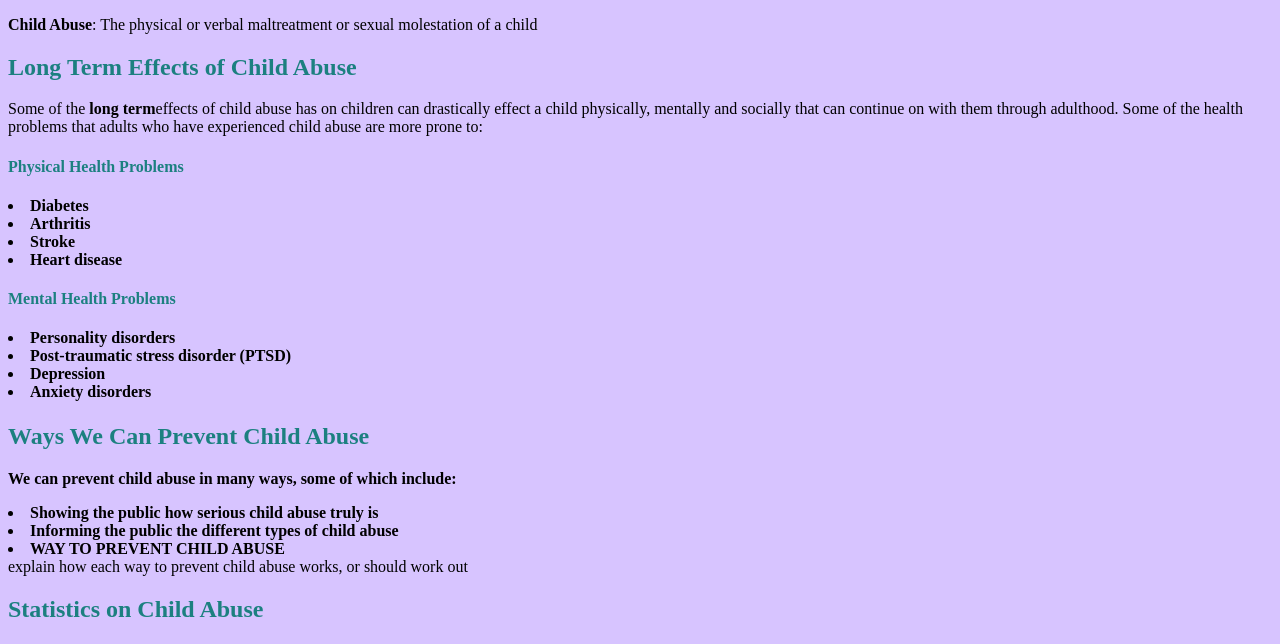
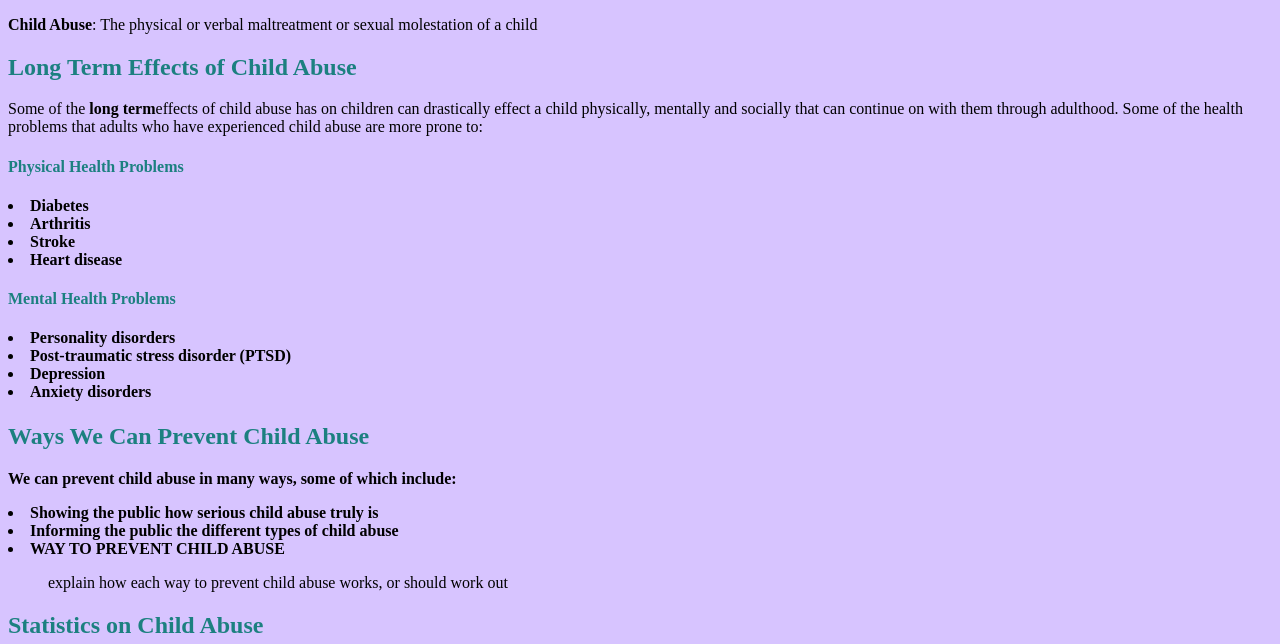
Before and after one commit to jennym7907/check, a plain HTML site: page index.html in a window 1280 px wide. Shown: the part 105-749 px from the top of the page. Drawn offline with Linux system fonts and the light colour scheme.

Commit message:
Update index.html

```diff
--- a/index.html
+++ b/index.html
@@ -34,7 +34,7 @@
  <li>Informing the public the different types of child abuse</li>
  <li>WAY TO PREVENT CHILD ABUSE</li> </b>
 
-  explain how each way to prevent child abuse works, or should work out
+ <ul> explain how each way to prevent child abuse works, or should work out</ul>
 </p>
 
   <h2>Statistics on Child Abuse</h2>
```
